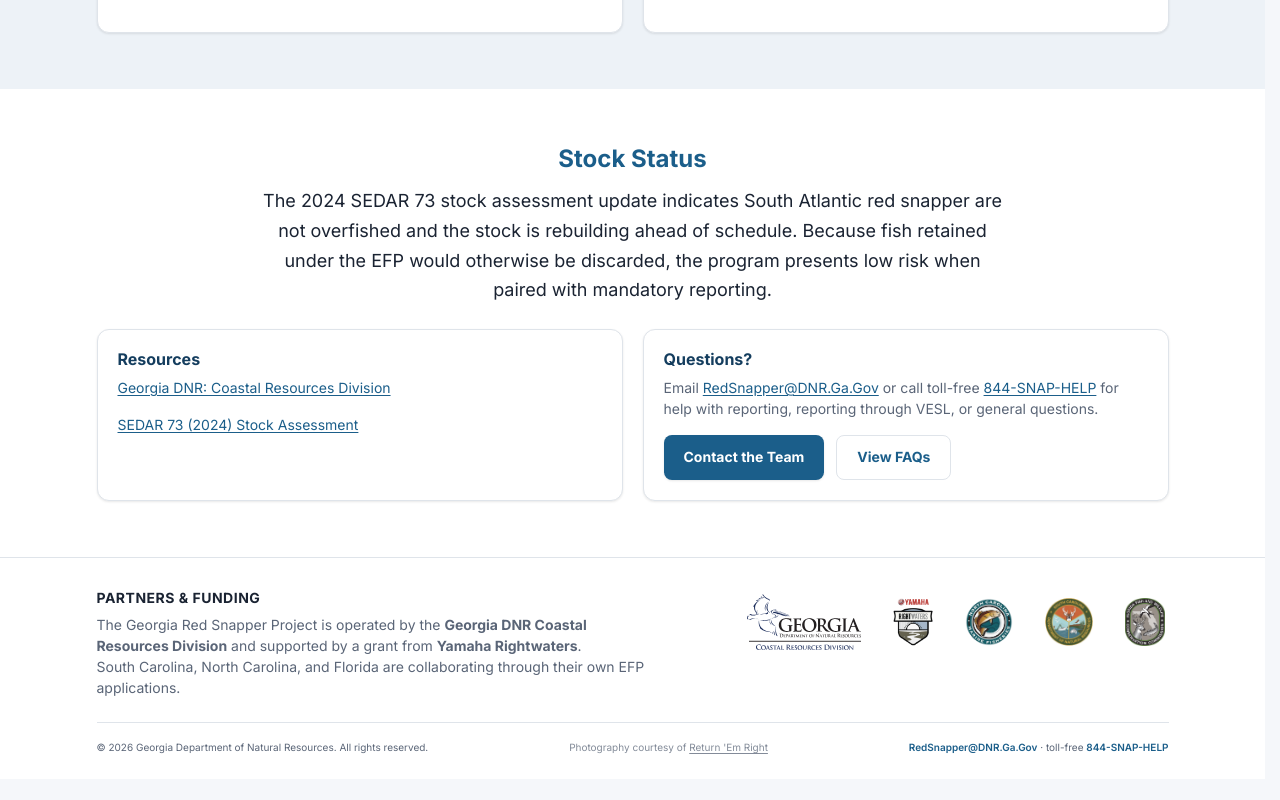
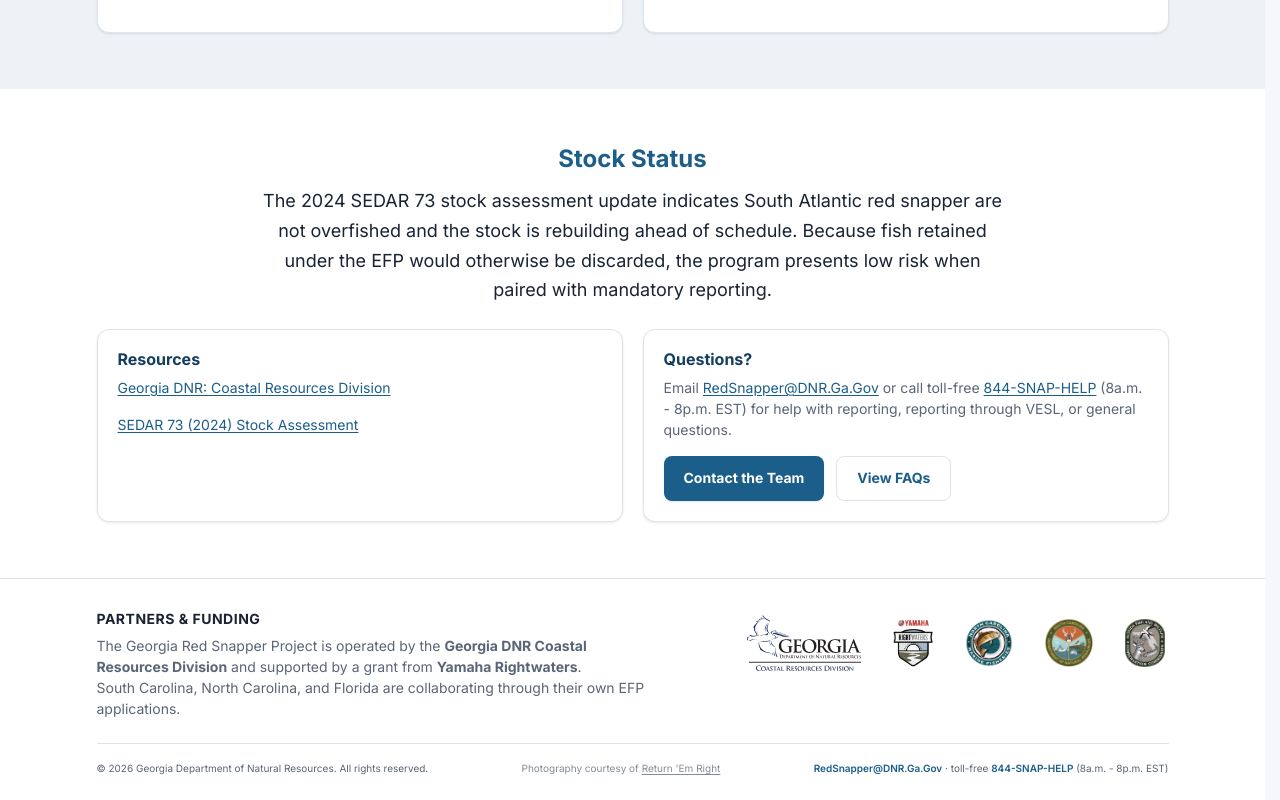
Before and after one commit to fishermedders/georgiaredsnapper.org, a React (Vite) app: page /season-info in a window 1280 px wide. Shown: the part 1052-1852 px from the top of the page. Before the commit the page ends 1831 px from the top, so only its background shows below. Built offline with nearby package versions, Linux system fonts and the light colour scheme.

Commit message:
small changes

```diff
--- a/src/components/DownloadQuickStart.jsx
+++ b/src/components/DownloadQuickStart.jsx
@@ -36,7 +36,8 @@ export default function DownloadQuickStart() {
             <p className="download-support">
               Need help? Email{" "}
               <a href="mailto:RedSnapper@DNR.Ga.Gov">RedSnapper@DNR.Ga.Gov</a>{" "}
-              or call toll-free <a href="tel:84476274357">844-SNAP-HELP</a>.
+              or call toll-free <a href="tel:84476274357">844-SNAP-HELP</a>{" "}
+              (8a.m. - 8p.m. EST).
             </p>
           </div>
 
--- a/src/components/Partners.jsx
+++ b/src/components/Partners.jsx
@@ -99,7 +99,7 @@ export default function Partners() {
           <small className="footer-contact">
             <a href="mailto:RedSnapper@DNR.Ga.Gov">RedSnapper@DNR.Ga.Gov</a>
             {" · toll-free "}
-            <a href="tel:84476274357">844-SNAP-HELP</a>
+            <a href="tel:84476274357">844-SNAP-HELP</a> (8a.m. - 8p.m. EST)
           </small>
         </div>
       </div>
--- a/src/main.drupal.jsx
+++ b/src/main.drupal.jsx
@@ -4,7 +4,7 @@ import { BrowserRouter } from "react-router-dom";
 import "./index.css";
 import App from "./App.jsx";
 
-const BASE = "/RedSnapper1";
+const BASE = "/RedSnapper";
 
 // ── Hash → pretty-URL normalisation ──
 // Drupal sub-route pages redirect to the main page with a hash that
--- a/src/pages/Contact.jsx
+++ b/src/pages/Contact.jsx
@@ -71,7 +71,7 @@ export default function Contact() {
             <div className="card">
               <h3 className="card__title">📞 Phone (toll-free)</h3>
               <p className="card__body">
-                <a href="tel:84476274357">844-SNAP-HELP</a>
+                <a href="tel:84476274357">844-SNAP-HELP</a> (8a.m. - 8p.m. EST)
               </p>
               <p className="card__body">
                 Technical support for VESL and reporting help.
--- a/src/pages/HowItWorks.jsx
+++ b/src/pages/HowItWorks.jsx
@@ -84,7 +84,8 @@ export default function HowItWorksPage() {
                 Email{" "}
                 <a href="mailto:RedSnapper@DNR.Ga.Gov">RedSnapper@DNR.Ga.Gov</a>{" "}
                 or call toll-free <a href="tel:84476274357">844-SNAP-HELP</a>{" "}
-                for technical support with VESL or reporting.
+                (8a.m. - 8p.m. EST) for technical support with VESL or
+                reporting.
               </p>
             </div>
           </div>
--- a/src/pages/SeasonInfo.jsx
+++ b/src/pages/SeasonInfo.jsx
@@ -156,8 +156,8 @@ export default function SeasonInfo() {
                 Email{" "}
                 <a href="mailto:RedSnapper@DNR.Ga.Gov">RedSnapper@DNR.Ga.Gov</a>{" "}
                 or call toll-free <a href="tel:84476274357">844-SNAP-HELP</a>{" "}
-                for help with reporting, reporting through VESL, or general
-                questions.
+                (8a.m. - 8p.m. EST) for help with reporting, reporting through
+                VESL, or general questions.
               </p>
               <div className="season-actions">
                 <Link to="/contact" className="btn">
```
Also changed, not shown: public/qa.txt.
